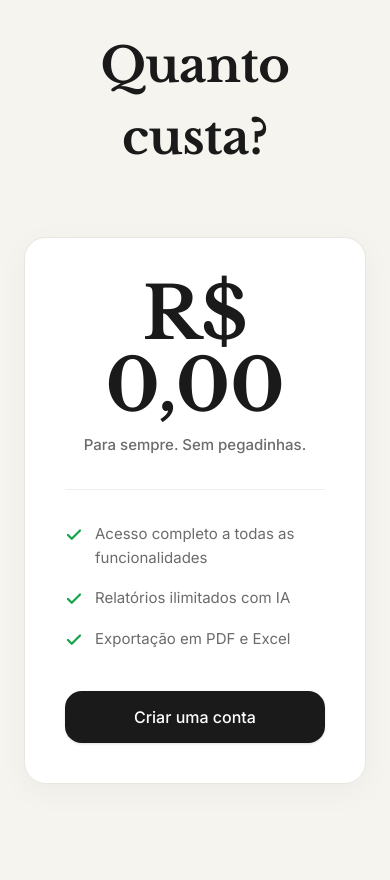
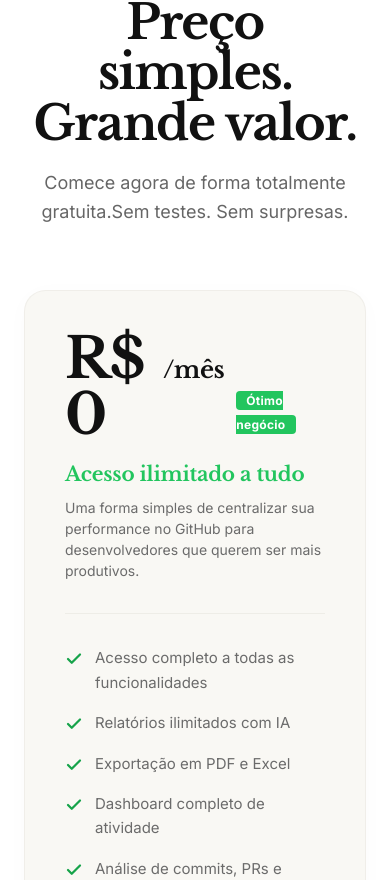
Before and after one commit to gabrielnogueiraz/cactus-labs, a Next.js app: page / in a window 390 px wide. Shown: the part 6084-6964 px from the top of the page. Built offline with nearby package versions, Linux system fonts and the light colour scheme; no server answers.

Commit message:
feat: Implement initial landing page structure with core layout and dedicated sections.

```diff
--- a/src/app/layout.tsx
+++ b/src/app/layout.tsx
@@ -17,7 +17,7 @@ const libreBaskerville = Libre_Baskerville({
 });
 
 export const metadata: Metadata = {
-  title: "Cactus Labs 🌵 — GitHub Performance Dashboard",
+  title: "Cactus Labs",
   description:
     "Analyze your GitHub performance with AI-powered insights, detailed metrics, and exportable reports.",
   icons: {
@@ -32,7 +32,10 @@ export default function RootLayout({
 }>) {
   return (
     <html lang="pt-BR" suppressHydrationWarning>
-      <body className={`${inter.variable} ${libreBaskerville.variable} font-sans antialiased`} suppressHydrationWarning>
+      <body
+        className={`${inter.variable} ${libreBaskerville.variable} font-sans antialiased`}
+        suppressHydrationWarning
+      >
         <ThemeProvider
           attribute="class"
           defaultTheme="light"
--- a/src/app/page.tsx
+++ b/src/app/page.tsx
@@ -29,8 +29,9 @@ export default async function LandingPage() {
             <span className="font-serif text-[22px] font-bold tracking-tight" style={{ color: "#1A1A1A" }}>Cactus Labs</span>
           </div>
           <div className="flex items-center gap-8">
-            <a href="#manifesto" className="transition-colors text-[15px] font-medium hidden sm:block" style={{ color: "#6B6B6B" }}>Manifesto</a>
-            <a href="#funcionalidades" className="transition-colors text-[15px] font-medium hidden sm:block" style={{ color: "#6B6B6B" }}>Funcionalidades</a>
+            <a href="#manifesto" className="transition-colors text-[15px] font-medium hidden sm:block hover:text-[#1A1A1A]" style={{ color: "#6B6B6B" }}>Manifesto</a>
+            <a href="#funcionalidades" className="transition-colors text-[15px] font-medium hidden sm:block hover:text-[#1A1A1A]" style={{ color: "#6B6B6B" }}>Funcionalidades</a>
+            <a href="#planos" className="transition-colors text-[15px] font-medium hidden sm:block hover:text-[#1A1A1A]" style={{ color: "#6B6B6B" }}>Planos</a>
             <LoginButton className="flex items-center gap-2 bg-[#1A1A1A] text-white px-6 py-2.5 rounded-full text-[15px] font-medium hover:bg-black transition-colors shadow-sm cursor-pointer">
               Entrar com GitHub
             </LoginButton>
--- a/src/components/landing/manifesto.tsx
+++ b/src/components/landing/manifesto.tsx
@@ -21,21 +21,23 @@ export function Manifesto() {
           style={{ color: "#2D2D2D" }}
         >
           <p>
-            No final do ano, chega a hora de apresentar resultados.<br className="hidden sm:block" />
-            E o desenvolvedor precisa vasculhar commits, pull requests e repositórios<br className="hidden sm:block" />
-            espalhados para montar um relatório que deveria ser automático.
+            No final do ano, chega a hora de apresentar resultados.
+            <br className="hidden sm:block" />E o desenvolvedor precisa
+            vasculhar commits, pull requests e repositórios espalhados para
+            montar um relatório que deveria ser automático.
           </p>
           <p>
-            O Cactus Labs nasceu dessa frustração. Uma ferramenta simples, honesta,<br className="hidden sm:block" />
-            que centraliza sua atividade no GitHub, analisa seu impacto com IA<br className="hidden sm:block" />
-            e gera relatórios prontos para apresentar.
+            O Cactus Labs nasceu dessa frustração. Uma ferramenta simples,
+            honesta, que centraliza sua atividade no GitHub, analisa seu impacto
+            com IA e gera relatórios prontos para apresentar.
           </p>
-          <p>
-            Feito por um desenvolvedor, para desenvolvedores.
-          </p>
+          <p>Feito por um desenvolvedor, para desenvolvedores.</p>
         </div>
 
-        <p className="font-sans text-[14px] italic mt-10 text-center" style={{ color: "#6B6B6B" }}>
+        <p
+          className="font-sans text-[14px] italic mt-10 text-center"
+          style={{ color: "#6B6B6B" }}
+        >
           — Gabriel Nogueira, criador do Cactus Labs
         </p>
       </div>
--- a/src/components/landing/pricing.tsx
+++ b/src/components/landing/pricing.tsx
@@ -5,48 +5,102 @@ import { LoginButton } from "@/components/landing/login-button";
 
 export function Pricing() {
   return (
-    <section className="py-32" style={{ backgroundColor: "#F5F4EF" }}>
-      <div className="max-w-6xl mx-auto px-6 text-center">
+    <section id="planos" className="py-32" style={{ backgroundColor: "#FFFFFF" }}>
+      <div className="max-w-6xl mx-auto px-6">
+        <div className="flex flex-col lg:flex-row items-center lg:items-start justify-between gap-16 lg:gap-12">
+          {/* Left — Headline */}
+          <div className="lg:max-w-[480px] text-center lg:text-left lg:pt-6">
             <h2
-          className="font-serif text-[48px] font-bold tracking-[-0.01em] mb-16"
-          style={{ color: "#1A1A1A" }}
+              className="font-serif text-[48px] sm:text-[64px] font-bold tracking-[-0.03em] leading-[1.05] mb-5"
+              style={{ color: "#111111" }}
             >
-          Quanto custa?
+              Preço simples.
+              <br />
+              Grande valor.
             </h2>
-
-        <div
-          className="max-w-[420px] mx-auto rounded-2xl p-10 relative"
-          style={{
-            backgroundColor: "#FFFFFF",
-            border: "1px solid #E8E6DF",
-            boxShadow: "0 8px 32px rgba(0,0,0,0.04)",
-          }}
+            <p
+              className="font-sans text-[18px] leading-relaxed"
+              style={{ color: "#666666" }}
             >
-          <div className="mb-8">
-            <span
-              className="font-serif text-[72px] font-bold leading-none block mb-3"
-              style={{ color: "#1A1A1A" }}
-            >
-              R$ 0,00
-            </span>
-            <p className="font-sans text-[15px] font-medium" style={{ color: "#6B6B6B" }}>
-              Para sempre. Sem pegadinhas.
+              Comece agora de forma totalmente gratuita.
+              <br className="hidden sm:block" />
+              Sem testes. Sem surpresas.
             </p>
           </div>
 
-          <div className="h-px w-full mb-8" style={{ backgroundColor: "rgba(232,230,223,0.6)" }} />
+          {/* Right — Pricing card */}
+          <div
+            className="w-full max-w-[480px] rounded-2xl p-10 relative"
+            style={{
+              backgroundColor: "#F9F8F4",
+              border: "1px solid rgba(232,230,223,0.5)",
+              boxShadow: "0 4px 24px rgba(0,0,0,0.02)",
+            }}
+          >
+            {/* Price + Badge */}
+            <div className="flex items-end gap-3 mb-4">
+              <div className="flex items-baseline">
+                <span
+                  className="font-serif text-[56px] sm:text-[72px] font-bold leading-none tracking-[-0.02em]"
+                  style={{ color: "#111111" }}
+                >
+                  R$ 0
+                </span>
+                <span
+                  className="text-[24px] sm:text-[32px] font-serif font-bold tracking-[-0.02em]"
+                  style={{ color: "#111111" }}
+                >
+                  /mês
+                </span>
+              </div>
+              <div className="pb-2">
+                <span
+                  className="px-2.5 py-0.5 rounded text-[12px] font-bold text-white tracking-wide"
+                  style={{ backgroundColor: "#22C55E" }}
+                >
+                  Ótimo negócio
+                </span>
+              </div>
+            </div>
 
+            {/* Tagline */}
+            <p
+              className="font-serif text-[20px] font-bold mb-2 tracking-[-0.01em]"
+              style={{ color: "#22C55E" }}
+            >
+              Acesso ilimitado a tudo
+            </p>
+            <p
+              className="font-sans text-[14px] mb-8"
+              style={{ color: "#6B6B6B" }}
+            >
+              Uma forma simples de centralizar sua performance no GitHub
+              para desenvolvedores que querem ser mais produtivos.
+            </p>
+
+            {/* Divider */}
+            <div
+              className="h-px w-full mb-8"
+              style={{ backgroundColor: "rgba(232,230,223,0.6)" }}
+            />
+
+            {/* Features */}
             <ul className="flex flex-col gap-4 text-left mb-10">
               {[
                 "Acesso completo a todas as funcionalidades",
                 "Relatórios ilimitados com IA",
                 "Exportação em PDF e Excel",
+                "Dashboard completo de atividade",
+                "Análise de commits, PRs e repositórios",
               ].map((item, i) => (
                 <li key={i} className="flex items-start gap-3">
                   <div className="mt-1 shrink-0" style={{ color: "#16A34A" }}>
                     <Check className="w-[18px] h-[18px]" strokeWidth={3} />
                   </div>
-                <span className="font-sans text-[15px] leading-relaxed" style={{ color: "#6B6B6B" }}>
+                  <span
+                    className="font-sans text-[15px] leading-relaxed"
+                    style={{ color: "#6B6B6B" }}
+                  >
                     {item}
                   </span>
                 </li>
@@ -54,8 +108,9 @@ export function Pricing() {
             </ul>
 
             <LoginButton className="w-full flex items-center justify-center gap-2 bg-[#1A1A1A] hover:bg-black text-white font-medium py-3.5 rounded-xl transition-colors shadow-sm cursor-pointer">
-            Criar uma conta
+              Começar agora — é grátis
             </LoginButton>
+          </div>
         </div>
       </div>
     </section>
```
Also changed, not shown: src/components/landing/footer.tsx (+8 -7 lines). Lines whose indentation alone changed are shown as unchanged.
